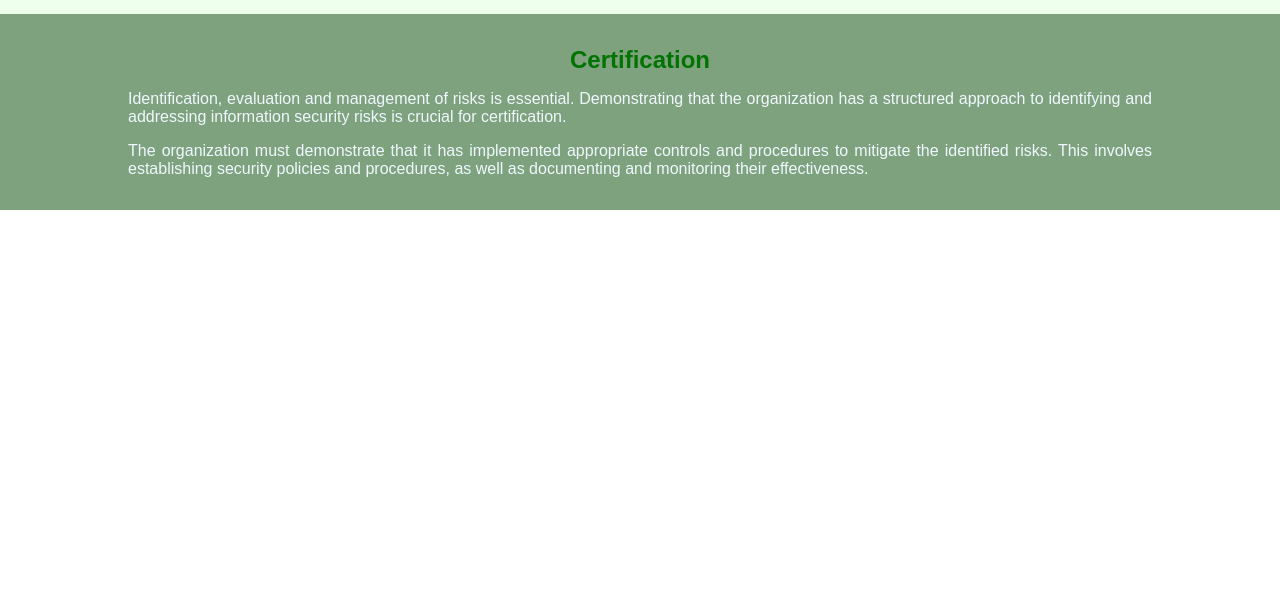
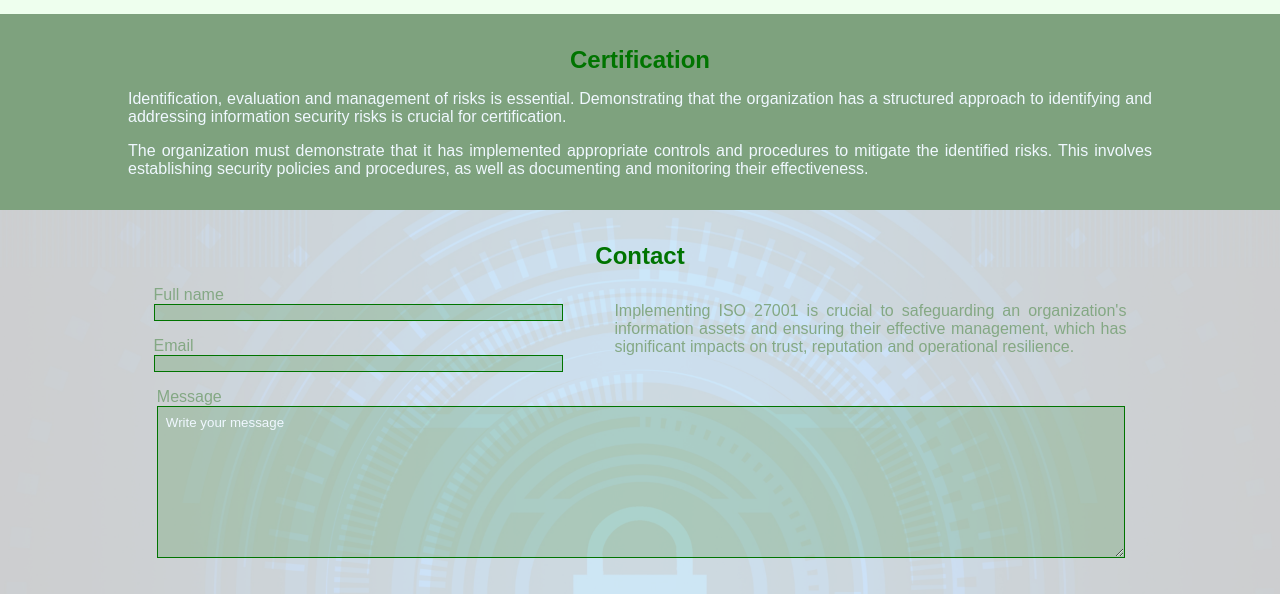
Before and after one commit to ErickAriasC/HENRY-CONTROL-DE-CALIDAD, a plain HTML site: page index.html in a window 1280 px wide. Shown: the part 1012-1606 px from the top of the page. Before the commit the page ends 1222 px from the top, so only its background shows below. Drawn offline with Linux system fonts and the light colour scheme.

Commit message:
se agrega la seccion de contact

```diff
--- a/index.html
+++ b/index.html
@@ -65,6 +65,25 @@
             <p>Identification, evaluation and management of risks is essential. Demonstrating that the organization has a structured approach to identifying and addressing information security risks is crucial for certification.</p>
             <p>The organization must demonstrate that it has implemented appropriate controls and procedures to mitigate the identified risks. This involves establishing security policies and procedures, as well as documenting and monitoring their effectiveness.</p>
         </div>
+
+        <div class="container_contact">
+            <h2>Contact</h2>
+            <div class="part_1">
+                <div>
+                    <label for="full_name">Full name</label>
+                    <input type="text" id="full_name">
+
+                    <label for="email">Email</label>
+                    <input type="text" id="email">
+                </div>
+                <p>Implementing ISO 27001 is crucial to safeguarding an organization's information assets and ensuring their effective management, which has significant impacts on trust, reputation and operational resilience.</p>
+            </div>
+            <div class="part_2">
+                <label for="message">Message</label>
+                <textarea placeholder="Write your message" id="message" cols="30" rows="10"></textarea>
+            </div>
+
+        </div>
     </main>
 </body>
 </html>
--- a/style.css
+++ b/style.css
@@ -176,3 +176,80 @@ main{
     height: auto;
     text-align: justify;
 }
+
+.container_contact{
+    width: 100%;
+    height: auto;
+    display: flex;
+    flex-direction: column;
+    align-items: center;
+    gap: 1rem;
+    padding: 2rem 0 2rem 0;
+    background-image: url('img/fondo\ contact.png') ;
+    background-size: cover;
+    background-color: rgba(255, 255, 255, 0.165); /* Color de fondo con opacidad */
+
+}
+label{
+    color: #84a884;
+}
+
+.container_contact p{
+    color: #84a884;
+
+}
+.container_contact>h2{
+    color: #007400;
+}
+
+.container_contact>.part_1{
+    width: 80%;
+    height: auto;
+    display: flex;
+    justify-content: space-around;
+    align-items: center;
+
+}
+
+.container_contact>.part_1>div{
+    width: 40%;
+    height: auto;
+    display: flex;
+    flex-direction: column;
+}
+
+#full_name{
+    margin-bottom:1rem ;
+}
+
+.container_contact>.part_1>p{
+    width: 50%;
+    height: auto;
+    text-align: justify;
+}
+
+.container_contact>.part_2{
+    width: 75.5%;
+    height: auto;
+}
+
+#message{
+    width: 100%;
+    height: auto;
+}
+
+#message::placeholder{
+    color: aliceblue;
+    padding-top: 0.5rem;
+    padding-left: 0.5rem;
+}
+
+input,textarea{
+    border: 1px solid #007400 ;
+    outline: none;
+    background-color: #0074002b;
+}
+
+input:focus,textarea:focus{
+    border: 2px solid #00ee00 ;
+}
```
Also changed, not shown: img/fondo contact.png (added).
